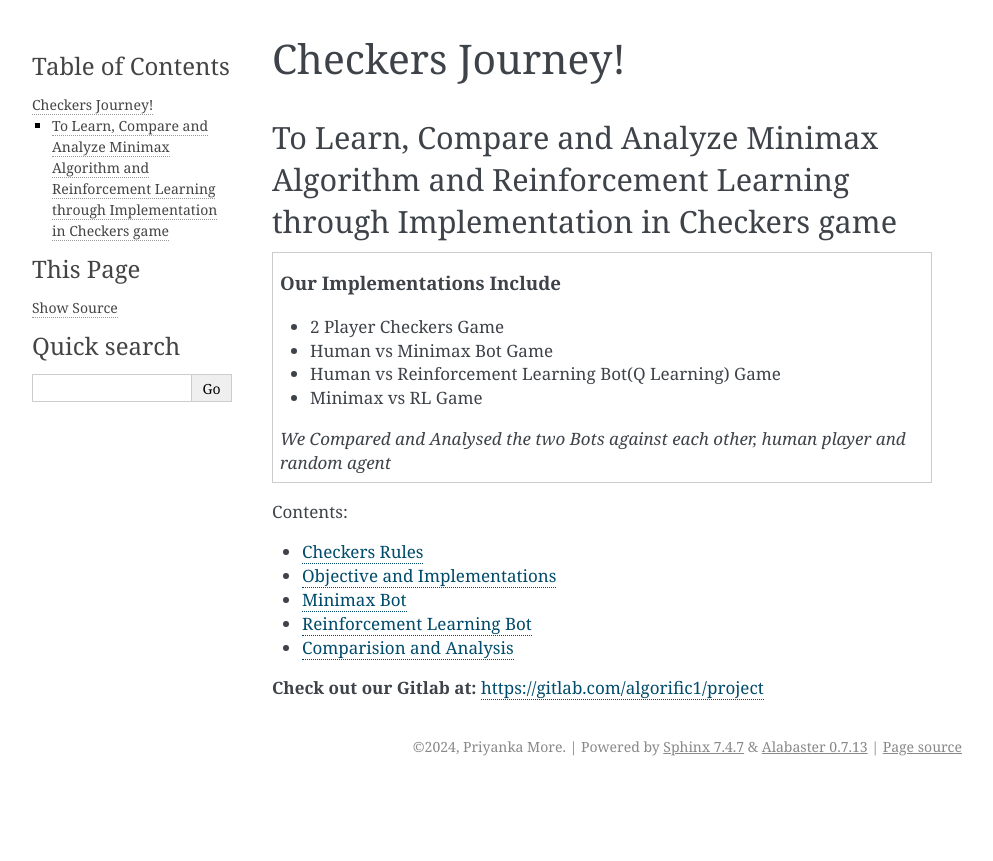
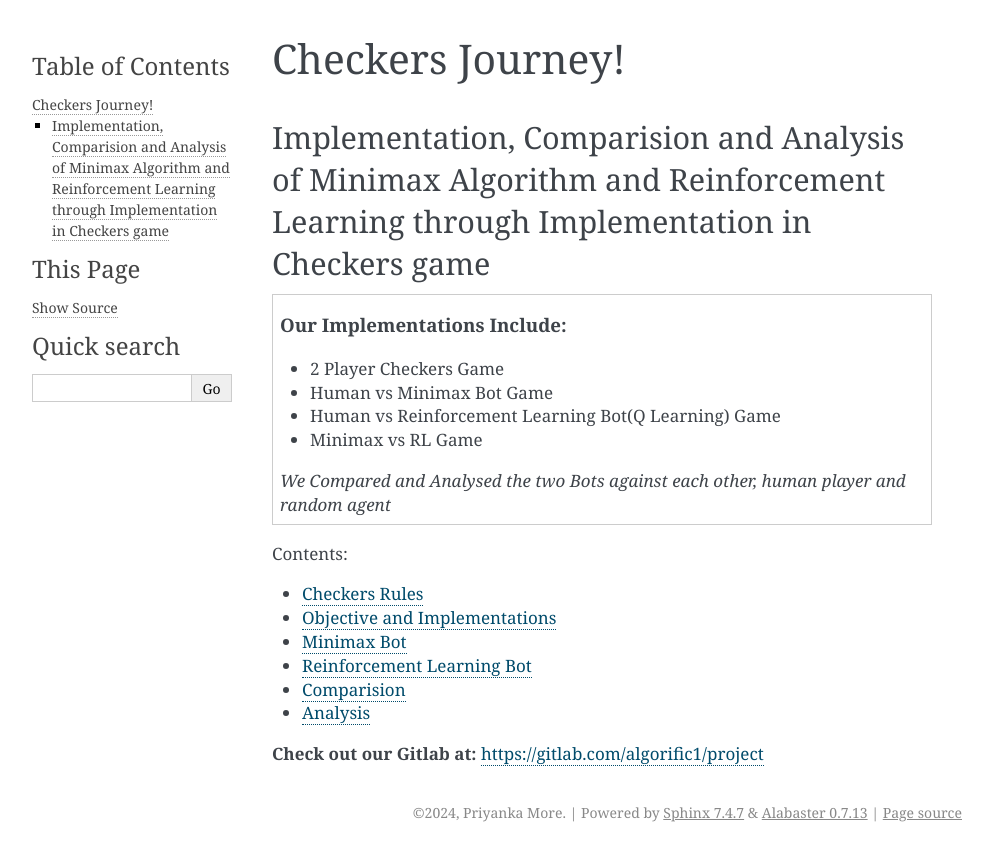
Before and after one commit to 112315145/Checker, a Sphinx documentation site: the page built from docs/source/index.rst, in a window 1280 px wide. Shown: the top 861 px of the page, without its empty margins (148-1141 px from the left). Built offline with Sphinx 7.4.7, drawn with Linux system fonts in a browser that asks for light colours.

Commit message:
Add files via upload

```diff
--- a/docs/source/index.rst
+++ b/docs/source/index.rst
@@ -6,15 +6,18 @@
 Checkers Journey!
 ====================================
 
-========================================================================================================================
-To Learn, Compare and Analyze Minimax Algorithm and Reinforcement Learning through Implementation in Checkers game
-========================================================================================================================
+=================================================================================================================================
+Implementation, Comparision and Analysis of Minimax Algorithm and Reinforcement Learning through Implementation in Checkers game
+=================================================================================================================================
 
-.. topic:: **Our Implementations Include**
+.. topic:: **Our Implementations Include:**
 
      * 2 Player Checkers Game
+
      * Human vs Minimax Bot Game
+
      * Human vs Reinforcement Learning Bot(Q Learning) Game
+
      * Minimax vs RL Game
 
      *We Compared and Analysed the two Bots against each other, human player and random agent*
@@ -27,7 +30,8 @@ To Learn, Compare and Analyze Minimax Algorithm and Reinforcement Learning throu
    objective_and_implementations
    minimax_bot
    rl_bot
-   comparision_and_analysis
+   comparision
+   analysis
    :maxdepth: 2
    :caption: Contents:
 
--- a/docs/source/introduction_to_checkers.rst
+++ b/docs/source/introduction_to_checkers.rst
@@ -9,7 +9,11 @@ Checkers Rules
 .. topic:: **Rules of Checkers Game**
 
      1. Checker piece always moves one diagonal space forward.
+
      2. Capture: kill opponent’s piece by jumping over it.
+
      3. Mandatory kill: Must capture if you have the opportunity.
+
      4. Keep capturing with same piece until you cannot.
+
      5. When a piece reaches the opposite end, it becomes a ”king” which can now move digonally backwards also.
--- a/docs/source/minimax_bot.rst
+++ b/docs/source/minimax_bot.rst
@@ -79,4 +79,5 @@ Minimax Bot
 .. topic:: **Observations**
 
      1. **Increased Depth, Increased Wins:** As the depth of the Minimax algorithm increases, the probability of the RL agent winning also tends to increase. This suggests that a deeper search horizon provides the Minimax agent with a greater advantage in evaluating the game state.
+
      2. **Increased Depth, Slower Response:** A direct consequence of increasing the Minimax depth is a significant increase in the time required for the Minimax bot to compute its move. This is because the algorithm explores a larger number of possible game states as the depth grows.
--- a/docs/source/objective_and_implementations.rst
+++ b/docs/source/objective_and_implementations.rst
@@ -26,8 +26,11 @@ Objective and Implementations
 .. topic:: **Our Implementations**
 
      1. A 2 player Checkers game
+
      2. Implementation of Minimax Bot
+
      3. Implementation of Reinforcement Learning Bot(Q Learning)
+
      4. Comparision and Analysis of these two bots against each other, human player and random agent
 
 
--- a/docs/source/rl_bot.rst
+++ b/docs/source/rl_bot.rst
@@ -71,8 +71,11 @@ Reinforcement Learning Bot
 .. topic:: **RL Bot Training by making it play against RL Agent**
 
      * In this training method, both agents learned concurrently, interacting and improving their strategies simultaneously.
+
      * The Q-table, which stores the board state and corrosponding Q values, was saved to a JSON file.
+
      * We conducted a comprehensive evaluation of our model by training it on different combination of parameters and opponents(Minimax and RL).This involved training the model on approximately 700,000 episodes, distributed across different files.
+
      * We have gathered the statistical data by training our model against another RL agent for 100,000 episodes. During this training, we systematically varied the value of epsilon, a crucial parameter that controls the exploration-exploitation trade-off in reinforcement learning.
 
 
@@ -206,6 +209,9 @@ Reinforcement Learning Bot
 .. topic:: **Observations**
 
      1. **Consistent Performance:** The number of wins, losses, and draws remained relatively stable throughout the training process, indicating that both agents were learning at a similar pace. As the exploration rate decreased (epsilon decreased), more Q-values were updated, suggesting a shift towards exploitation.
+
      2. **State Exploration:** A significant number of new Q-values were added to the Q-table during training. This indicates that the model was encountering previously unseen game states, highlighting the vast complexity of the checkers game.
+
      3. **Dump lag:** Loading and dumping of Qtable from JSON file takes time. This is due to increase in file size.
+
      4. **Training Depth:** The agent was able to achieve 100% accuracy against a Minimax agent with a depth of 1 very early in training. However, it struggled to maintain this level of performance against a Minimax agent with a depth of 2, suggesting that lot more training is necessary for it to play effectively.
```
Also changed, not shown: docs/source/analysis.rst (added, +23 -0 lines), docs/source/comparision.rst (added, +31 -0 lines).
